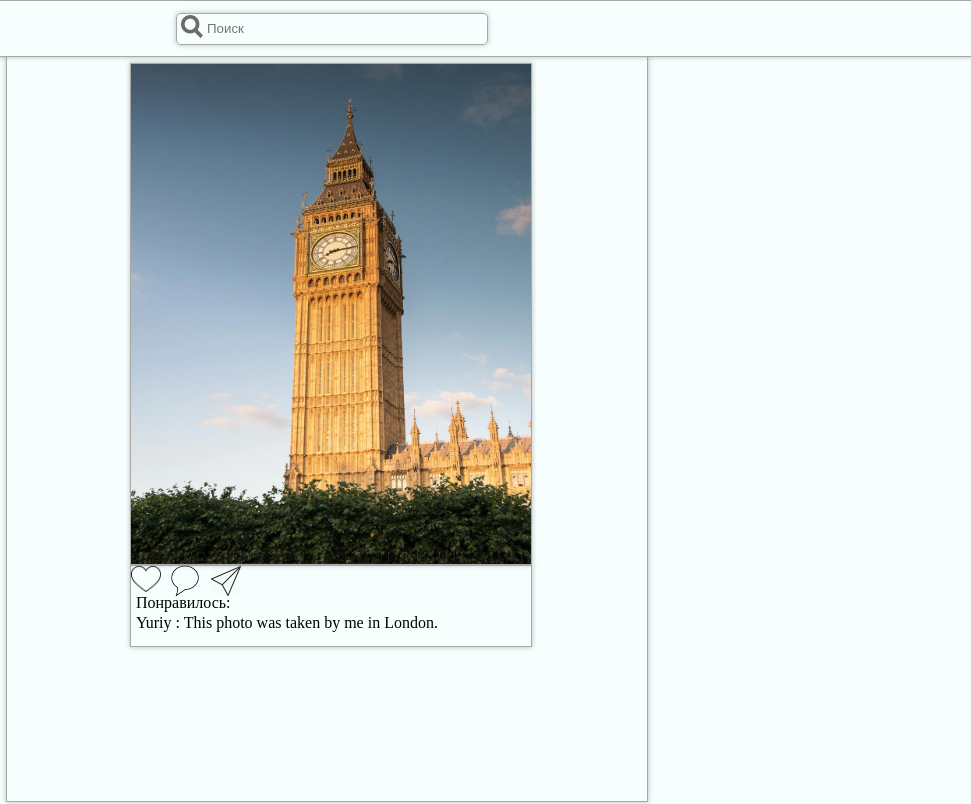
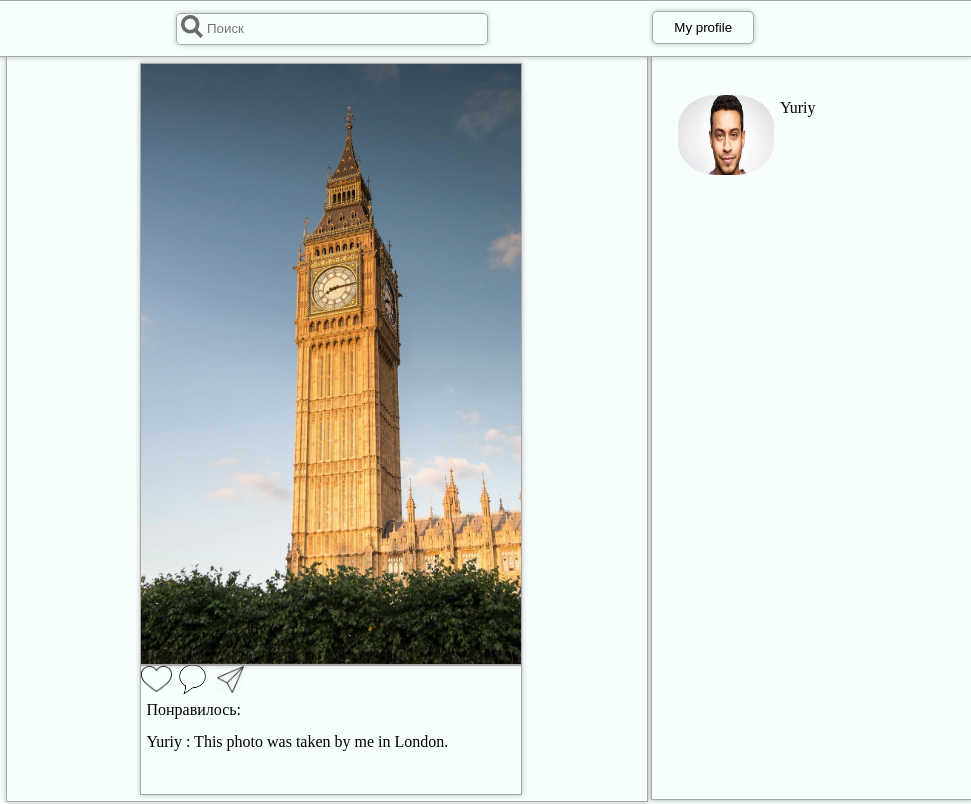
Before and after one commit to Yuriy1771/instLike, a plain HTML site: page index.HTML in a window 1280 px wide. Shown: the top 804 px of the page, 309-1280 px from the left. Drawn offline with Linux system fonts and the light colour scheme.

Commit message:
Добавил кнопку профиля,окно профиля,новые фото и тд

```diff
--- a/index.HTML
+++ b/index.HTML
@@ -2,25 +2,45 @@
 <html lang="en">
 <head>
     <meta charest='UTF-8'>
+    <title>Instagram</title>
         <link rel="stylesheet" href='styleLike.css'>
+        <link rel="shortcut icon" href="pictureForProject/Instagram_icon.png" type="image/x-icon">
 </head>
 <body>
   <div id="header">
     <img src="pictureForProject/Instagramlogo.png" id="instaLogo">
     <input type="text" id="search" placeholder="Поиск">
+    <button id="btnBackProfile">My profile</button>
+  </div>
+  <div id="profileBlock">
+    <img src="pictureForProject/photoUser.jpeg" id="photoUser">
+    <p id="nameUser">Yuriy</p>
   </div>
   <div id="border"></div>
-    <div id="window">
+    <div class="window">
       <img src="pictureForProject/InstagramHeart.png" id="instagramHert">
-      <img src="pictureForProject/photo.jpeg" id="imgInWindow">
+      <img src="pictureForProject/photo.jpeg" class="imgInWindow">
       </div>
-       <div id="windowTwo">
+       <div class="windowTwo">
          <img src='pictureForProject/like.png' id="likeBtn">
          <img src="pictureForProject/comment.png" id="commentBtn">
          <img src="pictureForProject/share.png" id="shareBtn">
          <p id="wholiked">Понравилось:</p>
           <p id="user">Yuriy : This photo was taken by me in London.</p>
         </div>
+        <br>
+        <div class="window">
+          <img src="pictureForProject/InstagramHeart.png" id="instagramHert">
+          <img src="pictureForProject/photoGirl.jpg" class="imgInWindow">
+          </div>
+           <div class="windowTwo">
+             <img src='pictureForProject/like.png' id="likeBtn">
+             <img src="pictureForProject/comment.png" id="commentBtn">
+             <img src="pictureForProject/share.png" id="shareBtn">
+             <p id="wholiked">Понравилось:</p>
+              <p id="user">Yuriy : This photo was taken by me in London.</p>
+            </div>
+            <br>
       <script src="scriptLike.js"></script>
 </body>
 </html>
--- a/scriptLike.js
+++ b/scriptLike.js
@@ -1,11 +1,11 @@
 let imgLike = document.querySelector('#instagramHert');
-let photoInst = document.querySelector('#imgInWindow');
+let photoInst = document.querySelector('.imgInWindow');
 let likeBtn = document.querySelector('#likeBtn');
 
 
 let isPhotoClicked = false;
 
-photoInst.ondblclick     = () => {
+photoInst.ondblclick = () => {
     if(isPhotoClicked) {
         imgLike.style.display = 'none';
         likeBtn.style.background = 'none';
--- a/styleLike.css
+++ b/styleLike.css
@@ -1,6 +1,8 @@
 body {
  background: rgb(246, 255, 254);
 }
+
+body, html{height:100%}
 
 #header {
     position: fixed;
@@ -38,6 +40,34 @@ body {
     box-shadow: 0 0 5px rgb(168, 168, 168, .8);
 }
 
+#btnBackProfile {
+    position: absolute;
+    width: 8%;
+    height: 60%;
+    left: 75%;
+    top: 10px;
+    border: 1px solid rgb(168, 168, 168);
+    border-radius: 5px;
+    box-shadow:0 0 5px rgb(168, 168, 168, .8);
+    cursor: pointer;
+    background: rgb(246, 255, 254);
+}
+
+#btnBackProfile:hover {
+    background:rgb(236, 236, 236);
+    transition: all ease-out .2s;
+}
+
+#profileBlock {
+    position: fixed;
+    width: 25%;
+    height: 100%;
+    border: 1px solid rgb(168, 168, 168);
+    left: 75%;
+    bottom: 0px;
+    box-shadow: 0 0 5px rgb(168, 168, 168);
+}
+
 #border {
     position: fixed;
     margin-left: 24%;
@@ -48,20 +78,20 @@ body {
     box-shadow: 0 0 5px rgb(168, 168, 168, .8);
 }
 
-#window {
+.window {
     position: relative;
     margin: 5% auto;
-    width: 400px;
-    height: 500px;
+    width: 30%;
+    height: 75%;
     border: 1px solid rgb(168, 168, 168);
     z-index: 3;
     box-shadow: 0 0 5px rgb(168, 168, 168, .8);
 }
 
-#windowTwo {
+.windowTwo {
     position: relative;
-    width : 400px;
-    height: 80px;
+    width : 30%;
+    height: 16%;
     border: 1px solid rgb(168, 168, 168);
     margin:  -5% auto;
     box-shadow: 0 0 5px rgb(168, 168, 168, .8);
@@ -73,7 +103,7 @@ body {
     left:  5px;
 }
 
-#imgInWindow {
+.imgInWindow {
     width: 100%;
     height: 100%;
     z-index: 1;
@@ -90,19 +120,19 @@ body {
 
 #likeBtn {
     position: absolute;
-    width: 30px;
+    width: 8%;
 }
 
 #commentBtn {
     position: absolute;
-    width: 28px;
+    width: 7%;
     left: 10%;
     top: -2%;
 }
 
 #shareBtn {
     position: absolute;
-    width: 30px;
+    width: 7%;
     left: 20%;
 }
 
@@ -111,3 +141,17 @@ body {
     top: 15%;
     left: 5px;
 }
+
+#photoUser {
+    position: relative;
+    width: 30%;
+    height: 10%;
+    top: 12%;
+    left: 8%;
+    border-radius: 40%;
+}
+
+#nameUser {
+    position: relative;
+    left: 40%;
+}
```
Also changed, not shown: pictureForProject/Instagram_icon.png (added), pictureForProject/photoGirl.jpg (added), pictureForProject/photoUser.jpeg (added).
